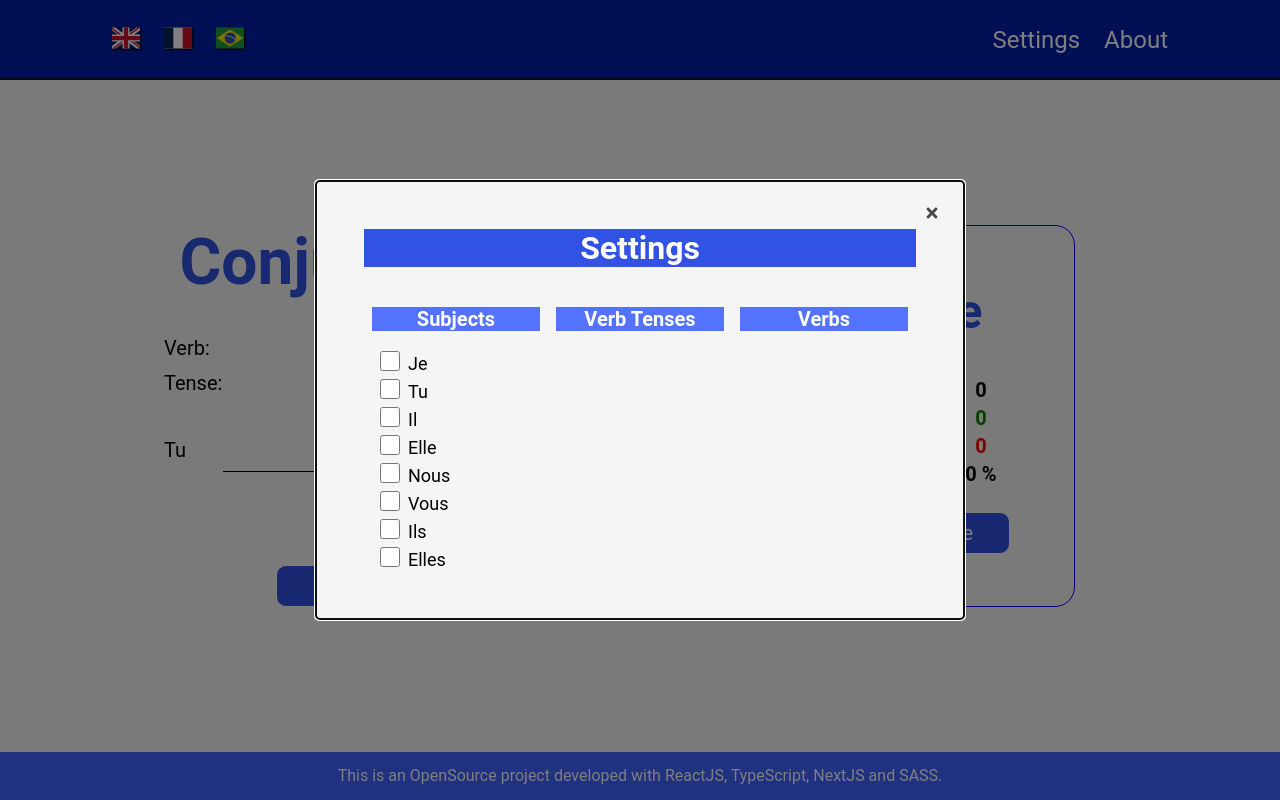
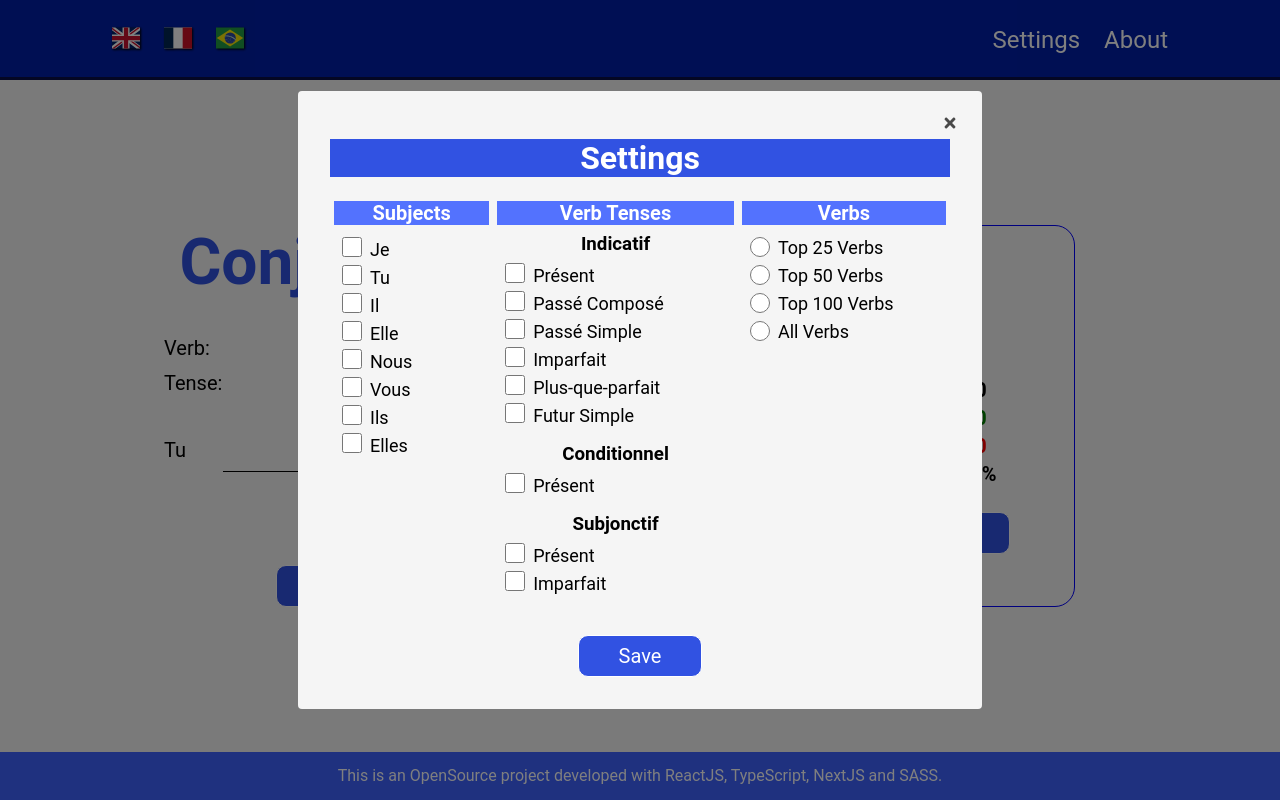
Before and after one commit to flaviobvds/conjuguons, a Next.js app: page / in a window 1280 px wide. Both pictures are taken after a click on the link "Settings". Built offline with nearby package versions, Linux system fonts and the light colour scheme.

Commit message:
finished styling Settings modal

```diff
--- a/src/components/OptionWithCheckBox/optionWithCheckBox.module.scss
+++ b/src/components/OptionWithCheckBox/optionWithCheckBox.module.scss
@@ -1,20 +1,11 @@
 .options {
-    //background-color: aqua;
     display: flex;
     align-items: center;
-    align-content: center;
 
     span {
-        //background-color: red;
         padding-top: 0.25rem;
         font-size: 1.125rem;
     }
-
-    /*
-    &:not(:first-child) {
-        border-top: 1px solid rgba(0, 0, 0, 0.5);
-    }
-    */
 }
 
 .checkBox {
--- a/src/components/SettingsModal/index.tsx
+++ b/src/components/SettingsModal/index.tsx
@@ -38,28 +38,76 @@ export function SettingsModal({ isOpen, onRequestClose, settings, setSettings }:
                         Subjects
                     </h2>
 
-                    <OptionWithCheckBox option='Je'/>
-                    <OptionWithCheckBox option='Tu'/>
-                    <OptionWithCheckBox option='Il'/>
-                    <OptionWithCheckBox option='Elle'/>
-                    <OptionWithCheckBox option='Nous'/>
-                    <OptionWithCheckBox option='Vous'/>
-                    <OptionWithCheckBox option='Ils'/>
-                    <OptionWithCheckBox option='Elles'/>
+                    <OptionWithCheckBox option='Je' />
+                    <OptionWithCheckBox option='Tu' />
+                    <OptionWithCheckBox option='Il' />
+                    <OptionWithCheckBox option='Elle' />
+                    <OptionWithCheckBox option='Nous' />
+                    <OptionWithCheckBox option='Vous' />
+                    <OptionWithCheckBox option='Ils' />
+                    <OptionWithCheckBox option='Elles' />
                 </div>
 
                 <div className={styles.selectionContainer}>
                     <h2 className={styles.subTitle}>
                         Verb Tenses
                     </h2>
+
+                    <h3 className={styles.tenseCategory}>
+                        Indicatif
+                    </h3>
+                    <OptionWithCheckBox option='Présent' />
+                    <OptionWithCheckBox option='Passé Composé' />
+                    <OptionWithCheckBox option='Passé Simple' />
+                    <OptionWithCheckBox option='Imparfait' />
+                    <OptionWithCheckBox option='Plus-que-parfait' />
+                    <OptionWithCheckBox option='Futur Simple' />
+
+
+                    <h3 className={styles.tenseCategory}>
+                        Conditionnel
+                    </h3>
+                    <OptionWithCheckBox option='Présent' />
+
+
+                    <h3 className={styles.tenseCategory}>
+                        Subjonctif
+                    </h3>
+                    <OptionWithCheckBox option='Présent' />
+                    <OptionWithCheckBox option='Imparfait' />
                 </div>
 
                 <div className={styles.selectionContainer}>
                     <h2 className={styles.subTitle}>
                         Verbs
                     </h2>
+
+                    <div className={styles.radioOptionsWrapper}>
+                        <input type="radio" name='verbs' value={'top25verbs'} className={styles.radioButton} />
+                        <label className={styles.label}>Top 25 Verbs</label>
+                    </div>
+
+                    <div className={styles.radioOptionsWrapper}>
+                        <input type="radio" name='verbs' value={'top50verbs'} className={styles.radioButton} />
+                        <label className={styles.label}>Top 50 Verbs</label>
+                    </div>
+
+                    <div className={styles.radioOptionsWrapper}>
+                        <input type="radio" name='verbs' value={'top100verbs'} className={styles.radioButton} />
+                        <label className={styles.label}>Top 100 Verbs</label>
+                    </div>
+
+                    <div className={styles.radioOptionsWrapper}>
+                        <input type="radio" name='verbs' value={'top50verbs'} className={styles.radioButton} />
+                        <label className={styles.label}>All Verbs</label>
+                    </div>
+
                 </div>
             </div>
+            <div className={styles.saveSettingsButton}>
+                <button>Save</button>
+            </div>
+
         </Modal>
     )
 }
--- a/src/components/SettingsModal/settingsModal.module.scss
+++ b/src/components/SettingsModal/settingsModal.module.scss
@@ -12,11 +12,15 @@
 
 .modalContent {
     background: whitesmoke;
-    width: 90%;
-    max-width: 648px;
-    padding: 3rem;
+    width: 95%;
+    max-width: 684px;
+    padding: 3rem 2rem 2rem 2rem;
     position: relative;
     border-radius: 0.25rem;
+
+    &:focus {
+        outline: none;
+    }
 }
 
 .modalClose {
@@ -41,23 +45,17 @@
     background-color: #3152e2;
     color: white;
     text-align: center;
-    margin-bottom: 2.5rem;
+    margin-bottom: 1.5rem;
 }
 
 .settingsContainer {
-    /*
-    display: flex;
-    justify-content: space-between;
-    */
     display: grid;
-    grid-template-columns: 1fr 1fr 1fr;
+    grid-template-columns: 1fr 1.5fr 1.3fr;
     width: 100%;
-
-
 }
 
-.selectionContainer{
-    padding: 0 0.5rem;
+.selectionContainer {
+    padding: 0 0.25rem;
     display: flex;
     flex-direction: column;
 
@@ -66,6 +64,53 @@
         text-align: center;
         color: white;
         background-color: #3e61ffe1;
-        margin-bottom: 1rem;
+        margin-bottom: 0.5rem;
+    }
+
+    h3 {
+        text-align: center;
+        margin-bottom: 0.25rem;
+    }
+
+}
+
+.tenseCategory {
+    &:not(:first-of-type) {
+        margin-top: 1rem;
     }
 }
+
+.radioOptionsWrapper {
+    display: flex;
+    font-size: 1.125rem;
+}
+
+.radioButton {
+    background-color: green;
+    height: 1.25rem;
+    width: 1.25rem;
+    margin: 0.25rem 0.5rem;
+}
+
+.label{
+    margin-top: 0.25rem;
+}
+
+.saveSettingsButton {
+    display: flex;
+    justify-content: center;
+
+    button {
+        margin-top: 2.5rem;
+        padding: 0.5rem 2.5rem;
+        font-size: 1.25rem;
+        background-color: #3152e2;
+        color: white;
+        border: 1px solid white;
+        border-radius: 10px;
+
+        &:hover {
+            filter: opacity(0.8);
+        }
+    }
+}
```
